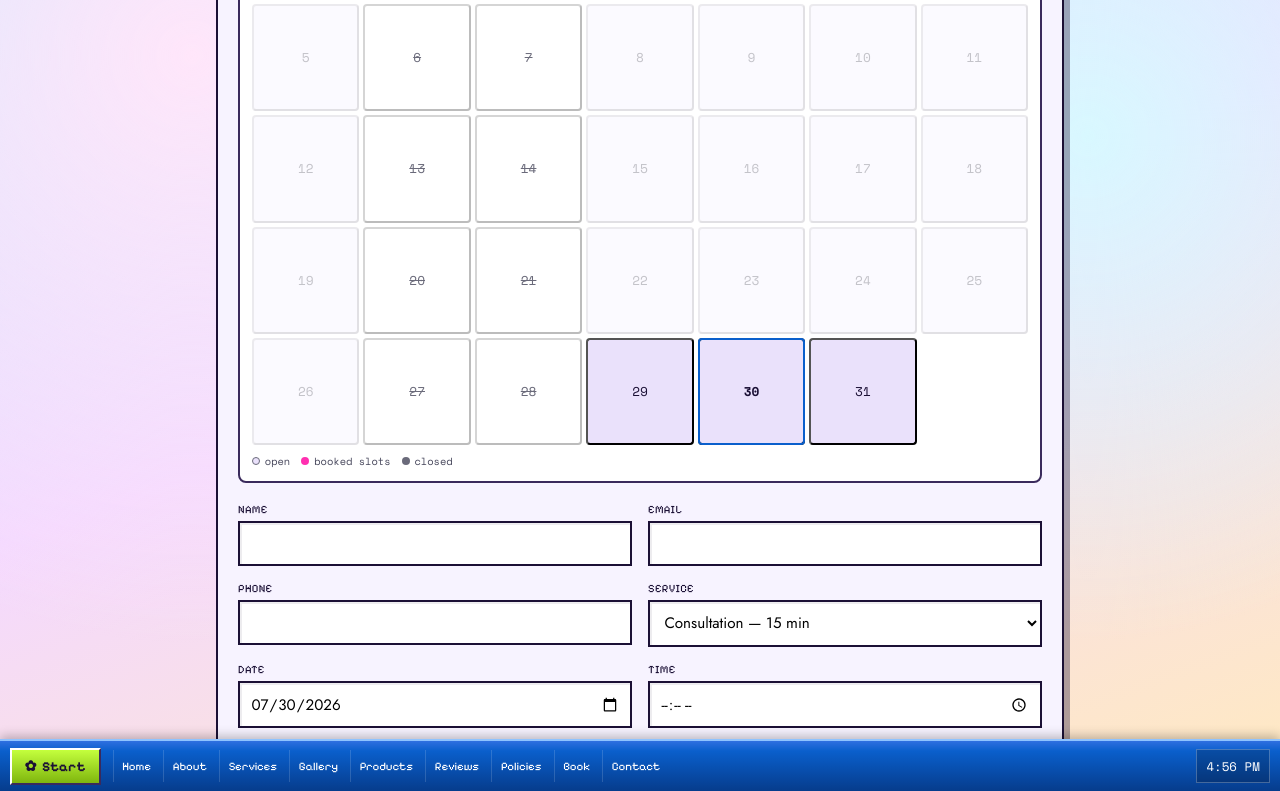
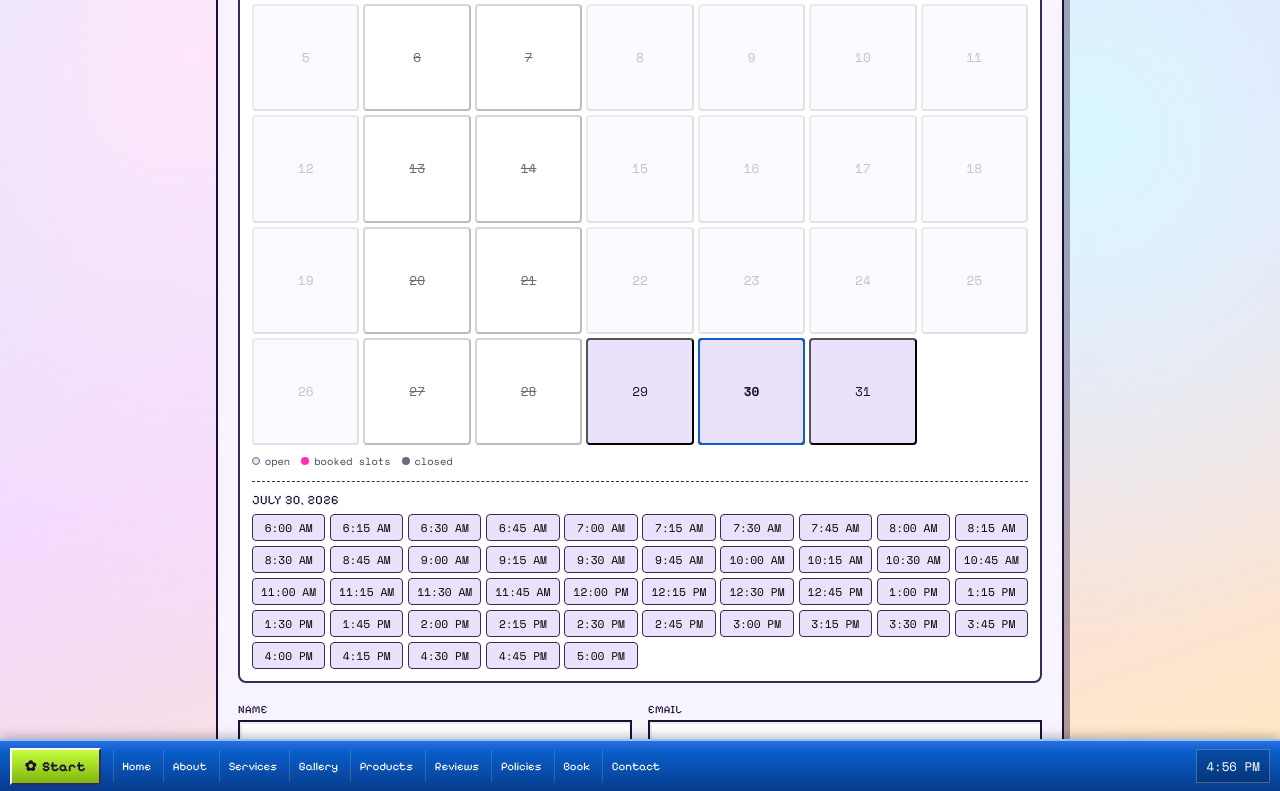
Before and after one commit to emwoodbeauty-glitch/vividtints-website, a plain HTML site: page index.html in a window 1280 px wide. Both pictures are taken after a click on the button "30". Shown: the part 4824-5615 px from the top of the page. Drawn offline with nearby package versions, Linux system fonts and the light colour scheme; no server answers.

Commit message:
Restrict booking to 15-min slots and add per-date schedule view
Time field is now a dropdown locked to 6:00 AM-5:00 PM in 15-minute
increments instead of a free-form time input. Selecting a date on the
mini calendar (or typing one) now shows every slot for that day below
it, greyed out where already booked, so clients don't have to guess.

Co-Authored-By: Claude Sonnet 5 <noreply@anthropic.com>

```diff
--- a/index.html
+++ b/index.html
@@ -358,6 +358,10 @@
           </div>
           <div class="mini-cal-grid" id="mini-cal-grid" role="grid" aria-label="Availability calendar"></div>
           <p class="mini-cal-legend"><span class="mini-cal-dot mini-cal-dot--open"></span> open <span class="mini-cal-dot mini-cal-dot--busy"></span> booked slots <span class="mini-cal-dot mini-cal-dot--closed"></span> closed</p>
+          <div class="day-schedule" id="day-schedule" hidden>
+            <p class="day-schedule-title" id="day-schedule-title"></p>
+            <div class="day-schedule-slots" id="day-schedule-slots"></div>
+          </div>
         </div>
         <form id="booking-form" class="booking-form">
           <div class="field" style="position:absolute;left:-9999px;width:1px;height:1px;overflow:hidden" aria-hidden="true">
@@ -416,7 +420,9 @@
           </div>
           <div class="field">
             <label for="bf-time">Time</label>
-            <input id="bf-time" name="time" type="time" min="06:00" max="17:00" required>
+            <select id="bf-time" name="time" required>
+              <option value="" disabled selected>Select a time</option>
+            </select>
           </div>
           <div class="field field--wide">
             <label for="bf-notes">Notes</label>
--- a/script.js
+++ b/script.js
@@ -37,6 +37,23 @@
   }
   updateClock();
   window.setInterval(updateClock, 15000);
+
+  /* ---------- Booking time slots (15-min increments, 6am-5pm) ---------- */
+  var bfTime = document.getElementById("bf-time");
+  if (bfTime) {
+    for (var totalMin = 6 * 60; totalMin <= 17 * 60; totalMin += 15) {
+      var hh24 = Math.floor(totalMin / 60);
+      var mm = totalMin % 60;
+      var value = String(hh24).padStart(2, "0") + ":" + String(mm).padStart(2, "0");
+      var hh12 = hh24 % 12 || 12;
+      var ampmLabel = hh24 >= 12 ? "PM" : "AM";
+      var label = hh12 + ":" + String(mm).padStart(2, "0") + " " + ampmLabel;
+      var opt = document.createElement("option");
+      opt.value = value;
+      opt.textContent = label;
+      bfTime.appendChild(opt);
+    }
+  }
 
   /* ---------- Start menu ---------- */
   var startBtn = document.getElementById("start-btn");
@@ -114,11 +131,15 @@
     statusEl.setAttribute("data-state", state);
   }
 
+  var renderDaySchedule;
   var dateInput = document.getElementById("bf-date");
   if (dateInput) {
     var today = new Date();
     var iso = today.getFullYear() + "-" + String(today.getMonth() + 1).padStart(2, "0") + "-" + String(today.getDate()).padStart(2, "0");
     dateInput.setAttribute("min", iso);
+    dateInput.addEventListener("change", function () {
+      if (dateInput.value && typeof renderDaySchedule === "function") renderDaySchedule(dateInput.value);
+    });
   }
 
   /* ---------- Mini calendar (availability replica) ---------- */
@@ -134,6 +155,8 @@
     var viewYear = todayStart.getFullYear();
     var viewMonth = todayStart.getMonth();
     var busyCache = {};
+    var busyEventsCache = {};
+    var selectedDateKey = null;
 
     function isoDate(y, m, d) {
       return y + "-" + String(m + 1).padStart(2, "0") + "-" + String(d).padStart(2, "0");
@@ -148,18 +171,96 @@
         .then(function (r) { return r.json(); })
         .then(function (json) {
           var days = {};
+          var events = [];
           if (json.ok && json.busy) {
             json.busy.forEach(function (ev) {
-              var d = new Date(ev.start);
-              var dayKey = isoDate(d.getFullYear(), d.getMonth(), d.getDate());
+              var evStart = new Date(ev.start);
+              var evEnd = ev.end ? new Date(ev.end) : new Date(evStart.getTime() + 15 * 60000);
+              var dayKey = isoDate(evStart.getFullYear(), evStart.getMonth(), evStart.getDate());
               days[dayKey] = true;
+              events.push({ start: evStart, end: evEnd, dayKey: dayKey });
             });
           }
           busyCache[key] = days;
+          busyEventsCache[key] = events;
           return days;
         })
         .catch(function () { return {}; });
     }
+
+    /* ---------- Day schedule (per-date slot availability) ---------- */
+    var daySchedule = document.getElementById("day-schedule");
+    var daySchedTitle = document.getElementById("day-schedule-title");
+    var daySchedSlots = document.getElementById("day-schedule-slots");
+
+    renderDaySchedule = function (dateKey) {
+      if (!daySchedule || !daySchedTitle || !daySchedSlots || !dateKey) return;
+      selectedDateKey = dateKey;
+      var d = new Date(dateKey + "T00:00:00");
+      var weekday = d.getDay();
+
+      daySchedule.hidden = false;
+      daySchedTitle.textContent = monthNames[d.getMonth()] + " " + d.getDate() + ", " + d.getFullYear();
+      daySchedSlots.innerHTML = "";
+
+      if (weekday === 1 || weekday === 2) {
+        var closedMsg = document.createElement("p");
+        closedMsg.className = "day-schedule-empty";
+        closedMsg.textContent = "Closed this day — please pick Wednesday through Sunday.";
+        daySchedSlots.appendChild(closedMsg);
+        return;
+      }
+
+      for (var totalMin = 6 * 60; totalMin <= 17 * 60; totalMin += 15) {
+        var hh24 = Math.floor(totalMin / 60);
+        var mm = totalMin % 60;
+        var slotValue = String(hh24).padStart(2, "0") + ":" + String(mm).padStart(2, "0");
+        var hh12 = hh24 % 12 || 12;
+        var ampmLabel = hh24 >= 12 ? "PM" : "AM";
+        var slotLabel = hh12 + ":" + String(mm).padStart(2, "0") + " " + ampmLabel;
+
+        var btn = document.createElement("button");
+        btn.type = "button";
+        btn.className = "day-schedule-slot";
+        btn.textContent = slotLabel;
+        btn.setAttribute("data-time", slotValue);
+
+        btn.addEventListener("click", function () {
+          if (this.disabled) return;
+          if (bfTime) {
+            bfTime.value = this.getAttribute("data-time");
+            bfTime.dispatchEvent(new Event("change"));
+          }
+          var prevSelected = daySchedSlots.querySelector(".day-schedule-slot--selected");
+          if (prevSelected) prevSelected.classList.remove("day-schedule-slot--selected");
+          this.classList.add("day-schedule-slot--selected");
+        });
+
+        daySchedSlots.appendChild(btn);
+      }
+
+      var key = d.getFullYear() + "-" + d.getMonth();
+      fetchBusyForMonth(d.getFullYear(), d.getMonth()).then(function () {
+        if (selectedDateKey !== dateKey) return;
+        var dayEvents = (busyEventsCache[key] || []).filter(function (ev) {
+          return ev.dayKey === dateKey;
+        });
+        if (!dayEvents.length) return;
+
+        daySchedSlots.querySelectorAll(".day-schedule-slot").forEach(function (btn) {
+          var slotValue = btn.getAttribute("data-time");
+          var slotStart = new Date(dateKey + "T" + slotValue + ":00");
+          var slotEnd = new Date(slotStart.getTime() + 15 * 60000);
+          var isBusy = dayEvents.some(function (ev) {
+            return slotStart < ev.end && slotEnd > ev.start;
+          });
+          if (isBusy) {
+            btn.classList.add("day-schedule-slot--busy");
+            btn.disabled = true;
+          }
+        });
+      });
+    };
 
     function renderCalendar() {
       mcTitle.textContent = monthNames[viewMonth] + " " + viewYear;
@@ -202,6 +303,8 @@
               if (dateInput) {
                 dateInput.value = chosen;
                 dateInput.dispatchEvent(new Event("change"));
+              } else {
+                renderDaySchedule(chosen);
               }
               var prevSelected = mcGrid.querySelector(".mini-cal-day--selected");
               if (prevSelected) prevSelected.classList.remove("mini-cal-day--selected");
--- a/styles.css
+++ b/styles.css
@@ -554,6 +554,50 @@ main {
 .mini-cal-dot--busy { background: var(--hotmagenta); }
 .mini-cal-dot--closed { background: var(--gray-chrome); }
 
+.day-schedule {
+  border-top: 1px dashed var(--bevel-dark);
+  margin-top: 0.75rem;
+  padding-top: 0.6rem;
+}
+.day-schedule-title {
+  font-family: var(--font-chrome);
+  font-size: 0.8rem;
+  text-transform: uppercase;
+  letter-spacing: 0.03em;
+  color: var(--ink);
+  margin: 0 0 0.4rem;
+}
+.day-schedule-slots {
+  display: grid;
+  grid-template-columns: repeat(auto-fill, minmax(4.5rem, 1fr));
+  gap: 0.3rem;
+  max-height: 10rem;
+  overflow-y: auto;
+}
+.day-schedule-slot {
+  font-family: var(--font-mono);
+  font-size: 0.7rem;
+  border: 1px solid var(--bevel-dark);
+  border-radius: 4px;
+  padding: 0.25rem 0.2rem;
+  text-align: center;
+  background: var(--paper-dim);
+  cursor: pointer;
+}
+.day-schedule-slot:hover { background: var(--acid-lime); }
+.day-schedule-slot--selected { outline: 2px solid var(--winxp-blue); outline-offset: -2px; font-weight: 700; }
+.day-schedule-slot--busy {
+  color: var(--gray-chrome);
+  background: transparent;
+  text-decoration: line-through;
+  cursor: not-allowed;
+}
+.day-schedule-empty {
+  font-family: var(--font-mono);
+  font-size: 0.7rem;
+  color: var(--gray-chrome-dark);
+}
+
 /* ============================================================
    Booking form
    ============================================================ */
```
